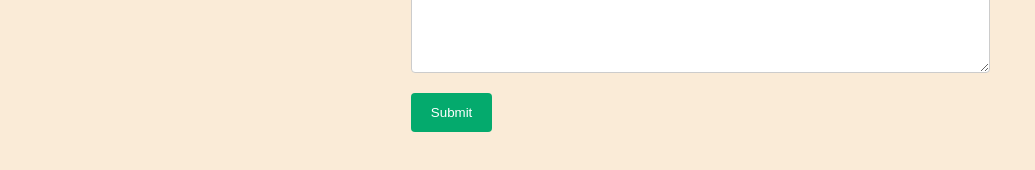
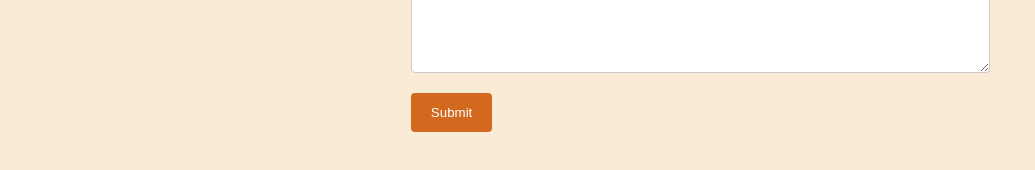
Before and after one commit to YuxuanLin-ca/YuxuanLin-ca.github.io, a plain HTML site: page contact.html in a window 1280 px wide. Shown: the part 618-788 px from the top of the page, without its empty margins (0-1035 px from the left). Drawn offline with Linux system fonts and the light colour scheme.

Commit message:
answered questions

```diff
--- a/style.css
+++ b/style.css
@@ -135,7 +135,7 @@ textarea {
 
 /* Style the submit button with a specific background color etc */
 input[type="submit"] {
-  background-color: #04aa6d;
+  background-color: chocolate;
   color: white;
   padding: 12px 20px;
   border: none;
@@ -145,7 +145,7 @@ input[type="submit"] {
 
 /* When moving the mouse over the submit button, add a darker green color */
 input[type="submit"]:hover {
-  background-color: #45a049;
+  background-color: brown;
 }
 
 /* The actual timeline (the vertical ruler) */
```
Also changed, not shown: 1 other file.
